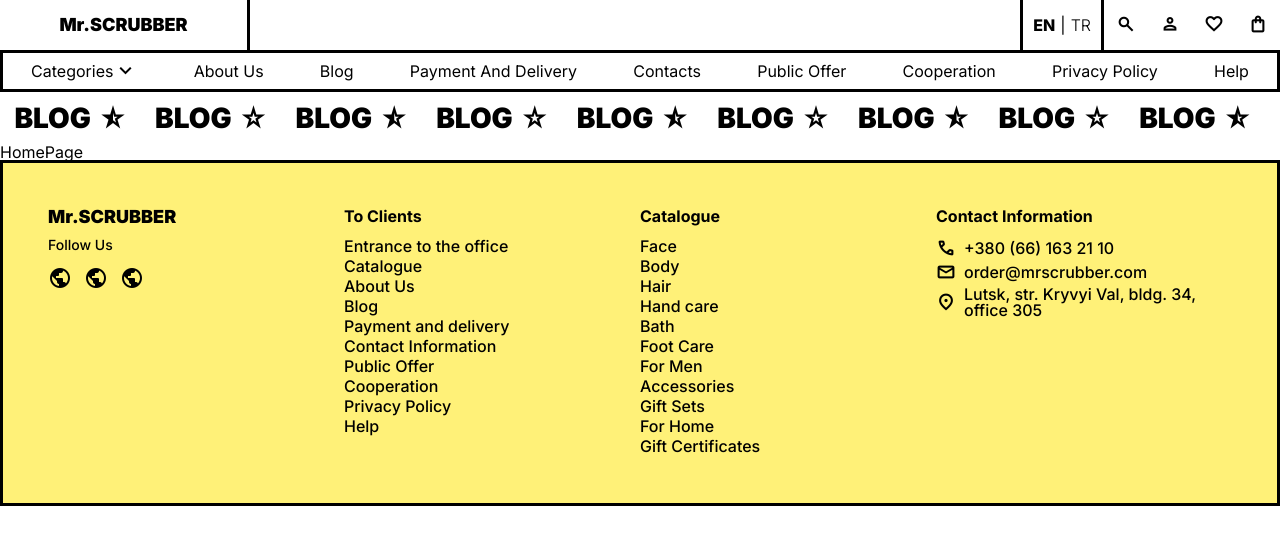
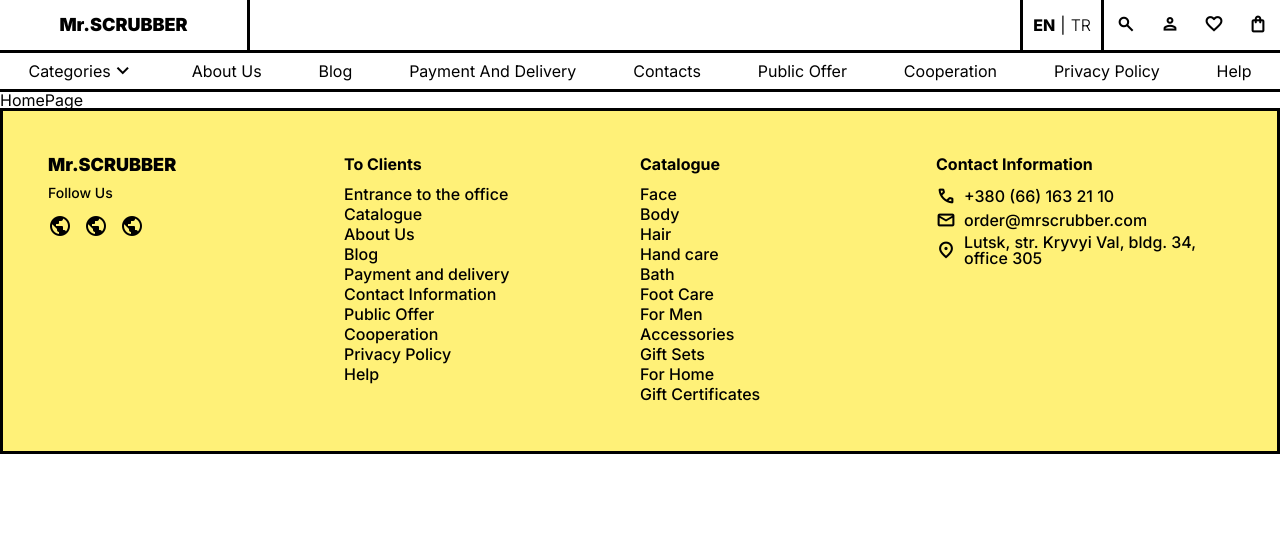
Before and after one commit to kahramanX/creative-ecommerce-project, a React (Create React App) app in the folder client/: page / in a window 1280 px wide. Shown: the top 544 px of the page. Built offline with nearby package versions, Linux system fonts and the light colour scheme.

Commit message:
marquee component added and tested

```diff
--- a/client/src/assets/styles/components/layouts/header.scss
+++ b/client/src/assets/styles/components/layouts/header.scss
@@ -132,8 +132,7 @@
   }
 
   .header-bottom-container {
-    border: $bold-border;
-    border-top: none;
+    border-bottom: $bold-border;
     padding-top: 6px;
     padding-bottom: 6px;
 
--- /dev/null
+++ b/client/src/assets/styles/components/textMarquee.scss
@@ -0,0 +1,50 @@
+@import "assets/styles/variables.scss";
+
+.marquee-line {
+  border-top: $bold-border;
+  border-bottom: $bold-border;
+
+  .marquee-text.text-black {
+    color: $base-black;
+  }
+
+  .marquee-text.text-white {
+    color: $base-white;
+  }
+
+  .marquee-text.text-stroke {
+    color: transparent !important;
+    -webkit-text-stroke: 2px black;
+  }
+
+  .marquee-text {
+    display: flex;
+    align-items: center;
+    justify-content: center;
+    margin-right: 28px;
+    font-size: 24px;
+    font-weight: 900;
+    margin-top: 12px;
+    margin-bottom: 12px;
+    letter-spacing: 2px;
+
+    span {
+      margin-left: 8px;
+      font-size: 32px;
+      -webkit-text-stroke: 0px;
+      font-variation-settings: "FILL" 1 !important;
+    }
+  }
+}
+
+.marquee-line.background-yellow {
+  background-color: $base-yellow;
+}
+
+.marquee-line.background-white {
+  background-color: $base-white;
+}
+
+.marquee-line.background-transparent {
+  background-color: transparent;
+}
--- a/client/src/assets/styles/index.scss
+++ b/client/src/assets/styles/index.scss
@@ -43,19 +43,4 @@
   box-sizing: border-box;
 }
 
-.marquee-text {
-  display: flex;
-  align-items: center;
-  justify-content: center;
-  margin-right: 28px;
-  font-size: 28px;
-  font-weight: 900;
-  margin-top: 12px;
-  margin-bottom: 12px;
-
-  span {
-    margin-left: 8px;
-    font-size: 28px;
-  }
-}
 // RESET CSS END
--- a/client/src/components/shared/TextMarquee.tsx
+++ b/client/src/components/shared/TextMarquee.tsx
@@ -1,21 +1,52 @@
 import React from "react";
 import Marquee from "react-fast-marquee";
+import "assets/styles/components/textMarquee.scss";
+type MarqueeI = {
+  text: string;
+  backgroundColor: "yellow" | "white" | "transparent";
+  textColor: "black" | "white";
+  iconColor: "black" | "red" | "yellow";
+};
 
-type MarqueeI = {};
+const TextMarquee: React.FC<MarqueeI> = ({
+  text,
+  textColor,
+  backgroundColor,
+  iconColor,
+}) => {
+  const iconStyles = {
+    color: `${
+      iconColor === "black"
+        ? "#000000"
+        : iconColor === "red"
+        ? "#d11354"
+        : iconColor === "yellow"
+        ? "#fff178"
+        : "#000000"
+    }`,
+    textStroke: "none",
+  };
 
-const TextMarquee: React.FC<MarqueeI> = () => {
   return (
-    <div>
+    <div className={`marquee-line background-${backgroundColor}`}>
       <Marquee gradient={false} speed={100} loop={0}>
         {[
           1, 2, 3, 4, 5, 6, 7, 8, 9, 10, 11, 12, 13, 14, 15, 16, 17, 18, 19, 20,
         ].map((el, index: number) => (
-          <span className="marquee-text">
-            BLOG
+          <span
+            className={`marquee-text text-${textColor} ${
+              index % 2 && "text-stroke"
+            }`}
+          >
+            {text}
             {index % 2 ? (
-              <span className="material-symbols-outlined">star_rate</span>
+              <span style={iconStyles} className="material-symbols-outlined">
+                star_rate
+              </span>
             ) : (
-              <span className="material-symbols-outlined">star_rate_half</span>
+              <span style={iconStyles} className="material-symbols-outlined">
+                star_half
+              </span>
             )}
           </span>
         ))}
--- a/client/src/pages/HomePage/index.tsx
+++ b/client/src/pages/HomePage/index.tsx
@@ -10,7 +10,19 @@
       <Helmet>
         <title>MR.SCRUBBER</title>
       </Helmet>
-      <TextMarquee />
+      {/*   <TextMarquee
+        text="Bestsellers"
+        textColor="black"
+        backgroundColor="yellow"
+        iconColor="black"
+      />
+
+      <TextMarquee
+        text="Categories"
+        textColor="black"
+        backgroundColor="white"
+        iconColor="red"
+      /> */}
 
       <div>HomePage</div>
     </>
```
